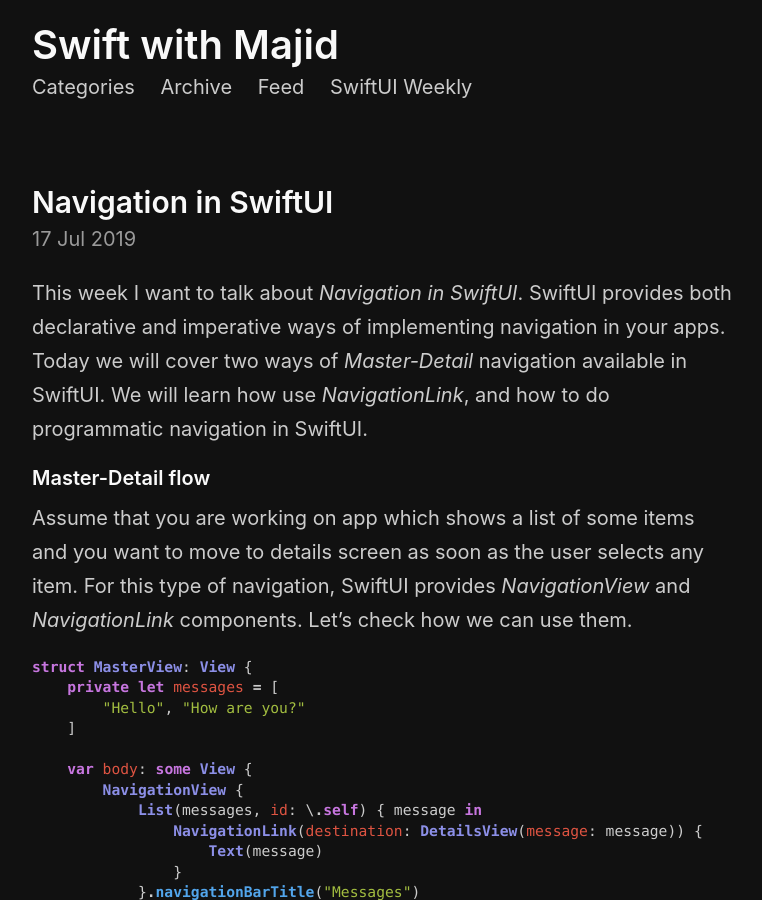
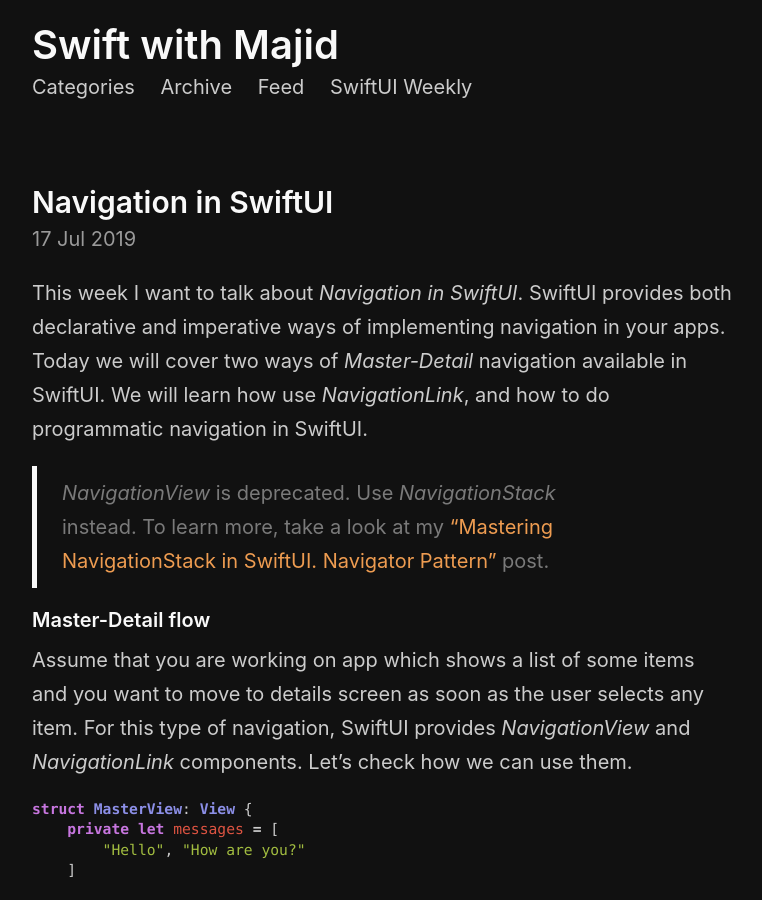
Before and after one commit to mecid/mecid.github.io, a Jekyll site: the page built from _posts/2019-07-17-navigation-in-swiftui.md, in a window 1280 px wide and 900 px high. Shown: the whole window, without its empty margins (258-1020 px from the left). Built offline with Jekyll 4.4.1, drawn with Linux system fonts in a browser that asks for light colours; our own code applies the rules of GitHub Pages for plain Markdown files.

Commit message:
old navigation post is deprecated

```diff
--- a/_posts/2019-07-17-navigation-in-swiftui.md
+++ b/_posts/2019-07-17-navigation-in-swiftui.md
@@ -7,6 +7,8 @@
 This week I want to talk about *Navigation in SwiftUI*. SwiftUI provides both declarative and imperative ways of implementing navigation in your apps. Today we will cover two ways of *Master-Detail* navigation available in SwiftUI. We will learn how use *NavigationLink*, and how to do programmatic navigation in SwiftUI.
 
 {% include friends.html %}
+
+> *NavigationView* is deprecated. Use *NavigationStack* instead. To learn more, take a look at my ["Mastering NavigationStack in SwiftUI. Navigator Pattern"](/2022/06/15/mastering-navigationstack-in-swiftui-navigator-pattern/) post.
 
 #### Master-Detail flow
 Assume that you are working on app which shows a list of some items and you want to move to details screen as soon as the user selects any item. For this type of navigation, SwiftUI provides *NavigationView* and *NavigationLink* components. Let's check how we can use them.
```
